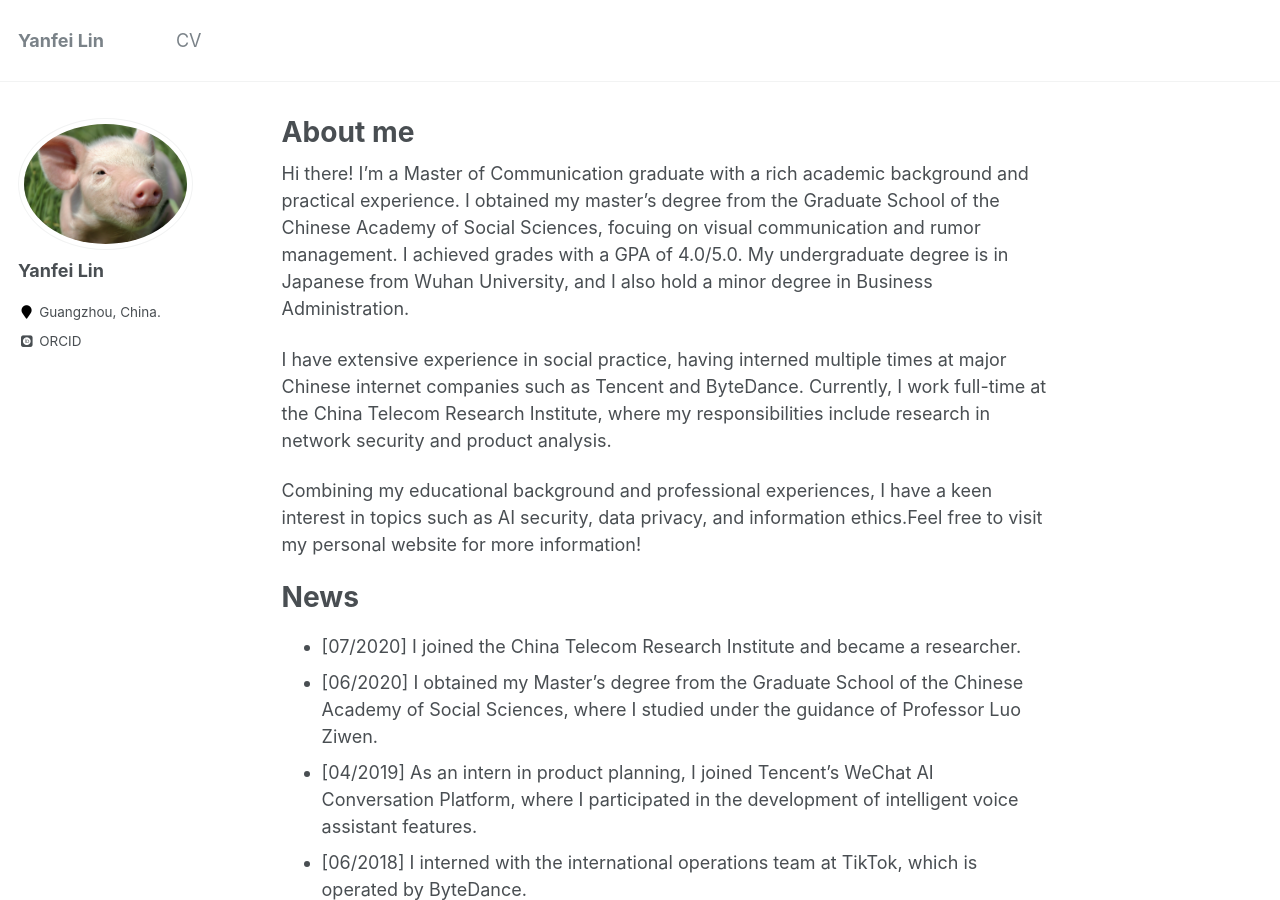
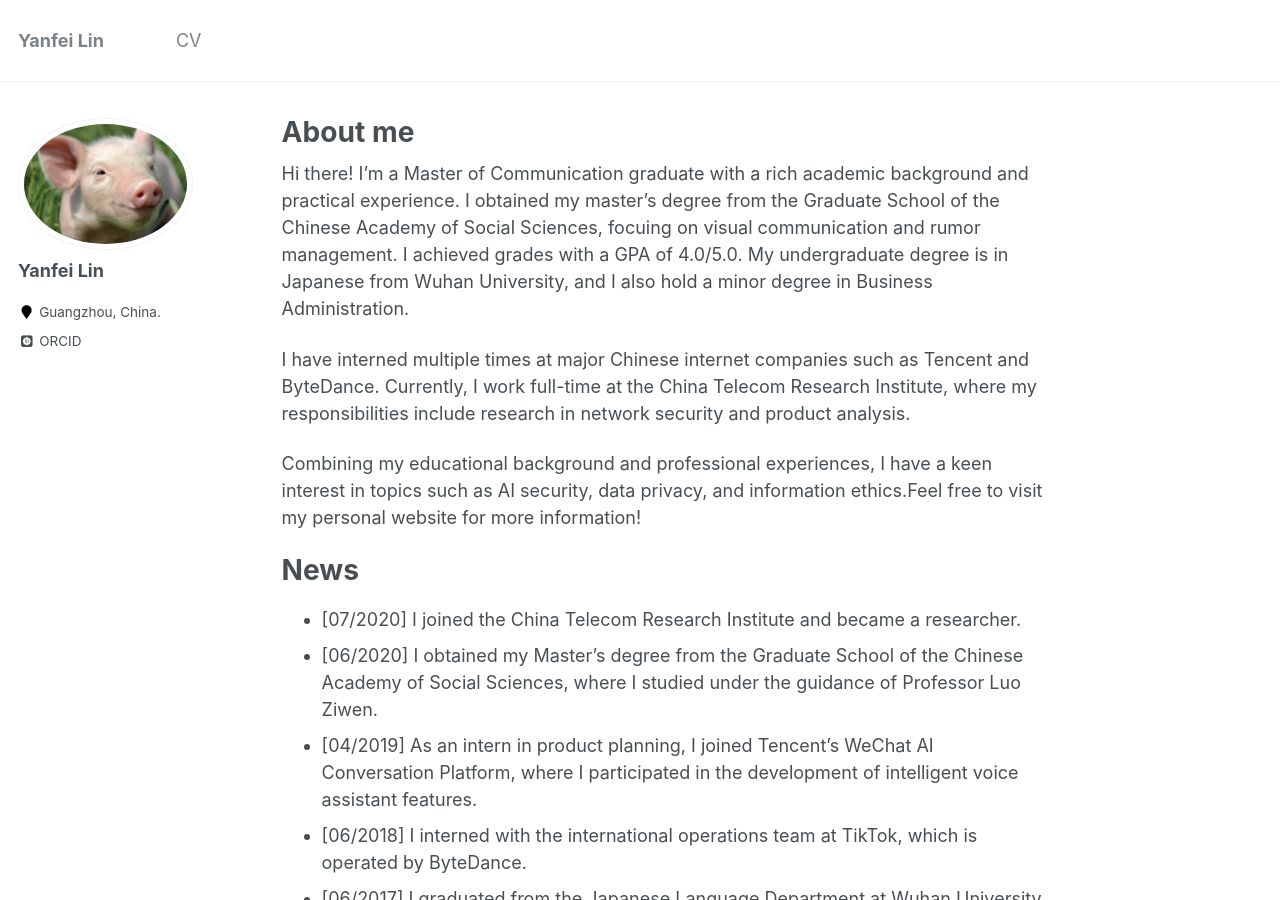
Before and after one commit to Febelin/Febelin.github.io, a Jekyll site: the page built from _pages/about.md, in a window 1280 px wide and 900 px high. Built offline with Jekyll 4.4.1, drawn with Linux system fonts in a browser that asks for light colours; some web fonts are replaced.

Commit message:
Update about.md

```diff
--- a/_pages/about.md
+++ b/_pages/about.md
@@ -11,7 +11,7 @@ redirect_from:
 
 Hi there! I'm a Master of Communication graduate with a rich academic background and practical experience. I obtained my master's degree from the Graduate School of the Chinese Academy of Social Sciences, focuing on visual communication and rumor management. I achieved grades with a GPA of 4.0/5.0. My undergraduate degree is in Japanese from Wuhan University, and I also hold a minor degree in Business Administration.
 
-I have extensive experience in social practice, having interned multiple times at major Chinese internet companies such as Tencent and ByteDance. Currently, I work full-time at the China Telecom Research Institute, where my responsibilities include research in network security and product analysis.
+I have interned multiple times at major Chinese internet companies such as Tencent and ByteDance. Currently, I work full-time at the China Telecom Research Institute, where my responsibilities include research in network security and product analysis.
 
 Combining my educational background and professional experiences, I have a keen interest in topics such as AI security, data privacy, and information ethics.Feel free to visit my personal website for more information!
 
```
